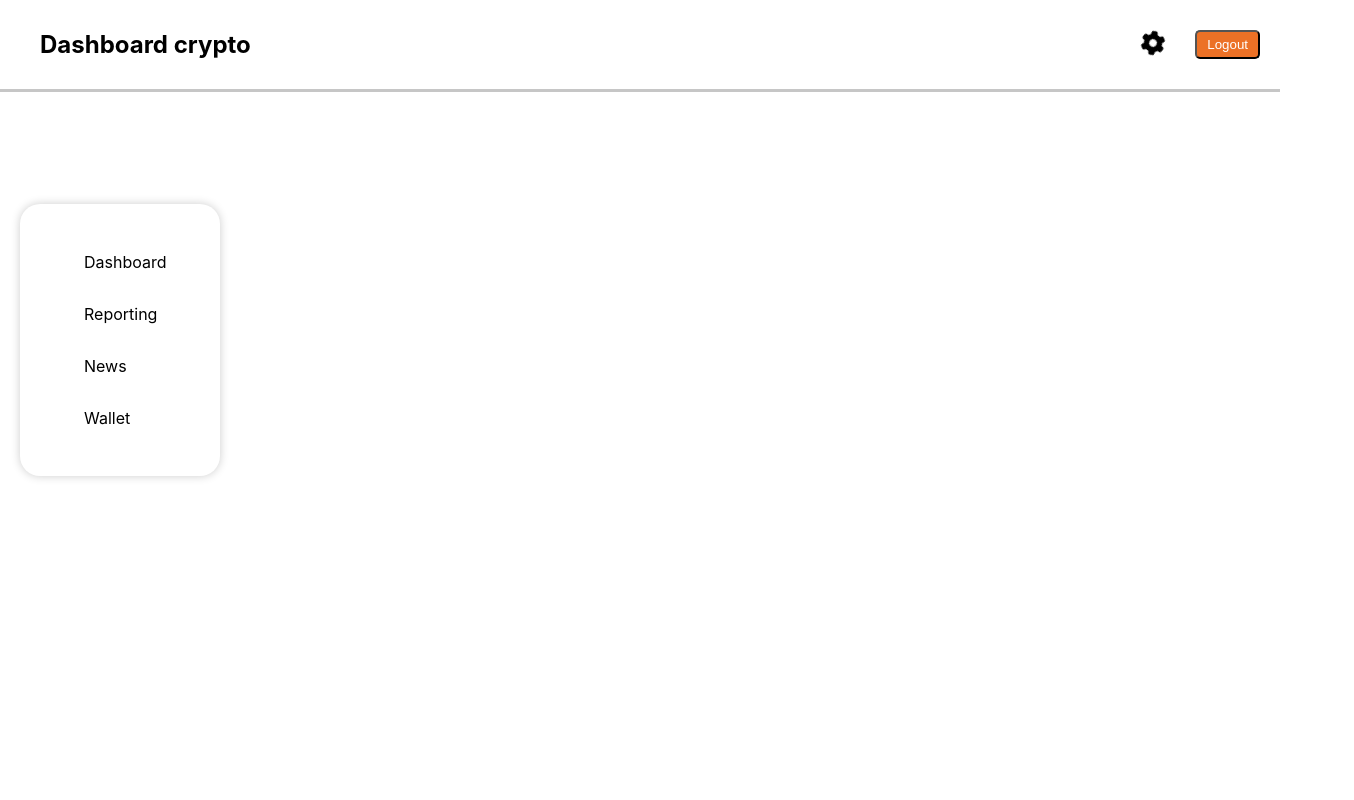
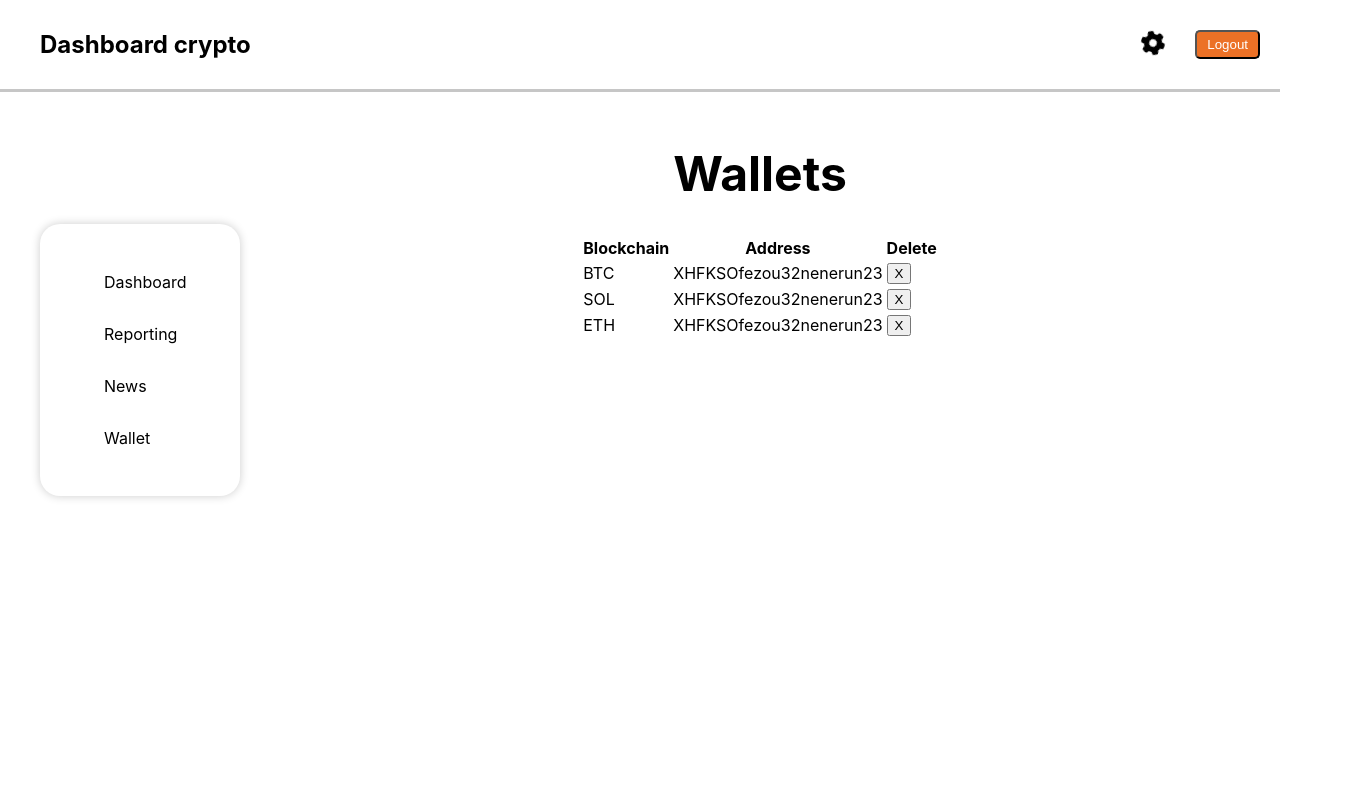
Before and after one commit to Tarek1808/CryptoDashboard-frontend, a Next.js app: page /wallets in a window 1280 px wide. Shown: the top 800 px of the page, 1354 px wide, since content can reach past the window. Built offline with nearby package versions, Linux system fonts and the light colour scheme.

Commit message:
composant wallets et style

```diff
--- a/components/TableWallets.js
+++ b/components/TableWallets.js
@@ -19,6 +19,14 @@ function TableWallets() {
         },
     ]
 
+    const tableData = data.map((item, index) => (
+        <tr key={index}>
+            <td>{item.blockchain}</td>
+            <td>{item.address}</td>
+            <td><button>X</button></td>
+        </tr>
+    ))
+
     return (
         <div>
             <table>
@@ -29,14 +37,8 @@ function TableWallets() {
                         <th>Delete</th>
                     </tr>
                 </thead>
-                <tbody>
-                    {data.map((item, index) => (
-                        <tr key={index}>
-                            <td>{item.blockchain}</td>
-                            <td>{item.address}</td>
-                            <td><button>X</button></td>
-                        </tr>
-                    ))}
+                <tbody className={styles.table}>
+                    {tableData}
                 </tbody>
             </table>
         </div>
--- a/components/Wallets.js
+++ b/components/Wallets.js
@@ -6,17 +6,26 @@ import TableWallets from './TableWallets';
 function Wallets() {
   return (
     <div>
+      <div className={styles.header}>
         <Header />
+      </div>
+      <div className={styles.content}>
+        <div className={styles.menubar}>
           <Menubar />
-      <main className={styles.main}>
+        </div>
+        <div className={styles.rightContent}>
           <h1 className={styles.title}>
+            Wallets
+          </h1>
+          <div className={styles.table}>
             <TableWallets />
-        </h1>
+          </div>
+        </div>
+      </div>
       <p><a href="http://localhost:3001/">Login</a></p>
       <p><a href="http://localhost:3001/addWallet">AddWallet</a></p>
       <p><a href="http://localhost:3001/wallets">Wallets</a></p>
-      </main>
-    </div >
+    </div>
   );
 }
 
--- a/styles/Wallets.module.css
+++ b/styles/Wallets.module.css
@@ -1,22 +1,35 @@
-.main {
-    display: flex;
-    flex-direction: column;
-    justify-content: center;
-    align-items: center;
-    min-height: 100vh;
-    padding: 4rem 0;
-  }
+.content {
+  display: flex;
+  flex-direction: row;
+  justify-content:flex-start;
+  align-items: center;
+  padding: 20px;
+}
 
-  .title {
-    line-height: 1.15;
-    font-size: 4rem;
-  }
+.menuItem {
+  padding: 1rem 2rem;
+  cursor: pointer;
+  transition: background-color 0.3s ease;
+  margin-bottom: -0,5rem;
+  font-family: "inter", sans-serif ;
+}
 
-  .title a {
-    color: #0070f3;
-    text-decoration: none;
-  }
+.menuItem:hover {
+  background-color: #EC7126;
+  border-radius: 10px;
 
-  .title a:hover, .title a:focus, .title a:active {
-    text-decoration: underline;
-  }
+}
+
+.rightContent {
+  display: flex;
+  flex-direction: column;
+  justify-content: flex-start;
+  align-items: center;
+  height:100vh;
+  width:100vw;
+}
+
+.title {
+  display: flex;
+  font-size: 3rem;
+}
```
Lines whose indentation alone changed are shown as unchanged.
